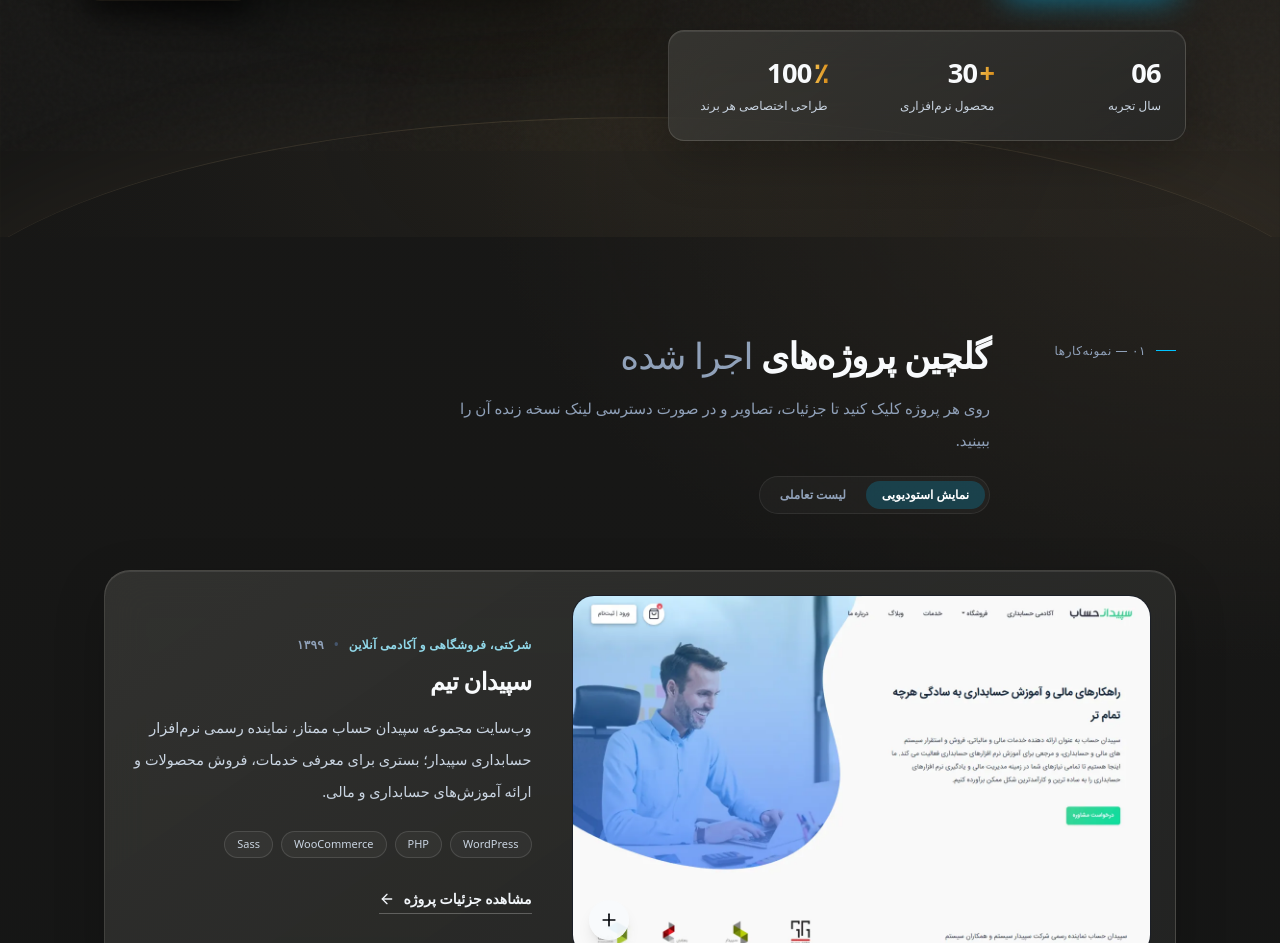
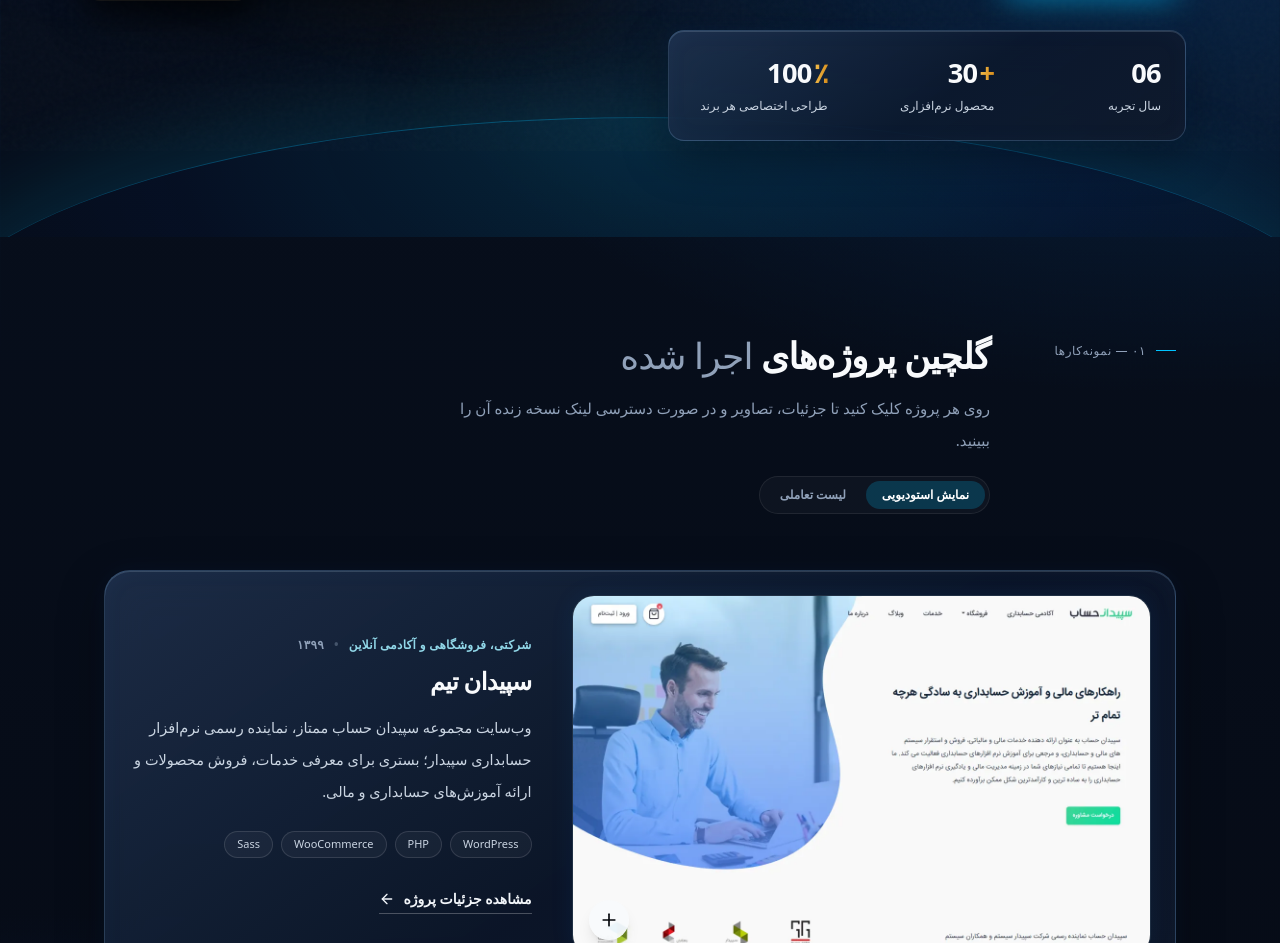
Before and after one commit to KAVIX-dev/kavix-dev.github.io, a React (Vite) app: page / in a window 1280 px wide. Shown: the part 649-1592 px from the top of the page. Built offline with nearby package versions, Linux system fonts and the light colour scheme.

Commit message:
Redesign Background 4

```diff
--- a/src/components/AmbientBackground.jsx
+++ b/src/components/AmbientBackground.jsx
@@ -25,14 +25,14 @@ export default function AmbientBackground() {
           className="animate-aurora-a absolute -top-44 -right-28 h-[520px] w-[680px] rounded-full opacity-20 blur-[120px]"
           style={{
             background:
-              'radial-gradient(circle, rgba(154,128,91,0.46), rgba(133,115,90,0.12) 55%, transparent 72%)',
+              'radial-gradient(circle, rgba(0,100,255,0.65), rgba(0,195,255,0.22) 55%, transparent 72%)',
           }}
         />
         <div
           className="animate-aurora-b absolute top-28 -left-44 h-[460px] w-[560px] rounded-full opacity-15 blur-[120px]"
           style={{
             background:
-              'radial-gradient(circle, rgba(127,120,105,0.32), rgba(107,104,97,0.12) 58%, transparent 75%)',
+              'radial-gradient(circle, rgba(0,195,255,0.38), rgba(25,72,205,0.16) 58%, transparent 75%)',
           }}
         />
         <div
@@ -57,7 +57,7 @@ export default function AmbientBackground() {
           className="h-full w-full rounded-full"
           style={{
             background:
-              'radial-gradient(circle, rgba(246,196,83,0.045), rgba(193,175,147,0.02) 42%, transparent 70%)',
+              'radial-gradient(circle, rgba(0,195,255,0.055), rgba(246,196,83,0.025) 42%, transparent 70%)',
           }}
         />
       </motion.div>
--- a/src/components/Hero.jsx
+++ b/src/components/Hero.jsx
@@ -38,10 +38,10 @@ export default function Hero() {
       {/* Luminous horizon arc at bottom */}
       <div
         aria-hidden="true"
-        className="pointer-events-none absolute -bottom-[350px] left-1/2 z-[1] h-[470px] w-[1450px] -translate-x-1/2 rounded-[50%] border-t border-[#c5ae83]/15 shadow-[0_-24px_90px_rgba(184,155,103,0.06)]"
+        className="pointer-events-none absolute -bottom-[350px] left-1/2 z-[1] h-[470px] w-[1450px] -translate-x-1/2 rounded-[50%] border-t border-[#00c3ff]/30 shadow-[0_-24px_90px_rgba(0,195,255,0.14)]"
         style={{
           background:
-            'radial-gradient(ellipse at 50% 0%, rgba(184,155,103,0.08), rgba(120,109,91,0.025) 46%, transparent 72%)',
+            'radial-gradient(ellipse at 50% 0%, rgba(0,195,255,0.14), rgba(0,68,255,0.04) 46%, transparent 72%)',
         }}
       />
 
--- a/src/components/ProjectsSection.jsx
+++ b/src/components/ProjectsSection.jsx
@@ -90,7 +90,7 @@ export default function ProjectsSection({ onSelectProject }) {
                     {/* Visual Media */}
                     <div
                       onClick={() => onSelectProject(project)}
-                      className={`group relative aspect-[16/10] cursor-pointer overflow-hidden rounded-[22px] border border-white/[0.08] bg-[#080c15] transition-all duration-500 hover:-translate-y-1.5 hover:border-[#00c3ff]/40 hover:shadow-[0_20px_45px_-24px_rgba(0,195,255,0.16)] lg:col-span-7 ${
+                      className={`group relative aspect-[16/10] cursor-pointer overflow-hidden rounded-[22px] border border-[#83bfff]/20 bg-[#080c15] shadow-[0_0_24px_rgba(0,130,255,0.08)] transition-all duration-500 hover:-translate-y-1.5 hover:border-[#00c3ff]/40 hover:shadow-[0_20px_45px_-24px_rgba(0,195,255,0.16)] lg:col-span-7 ${
                         isReversed ? 'lg:order-2' : 'lg:order-1'
                       }`}
                     >
--- a/src/index.css
+++ b/src/index.css
@@ -9,7 +9,7 @@
 
 @theme {
   --font-sans: "Vazirmatn", system-ui, -apple-system, sans-serif;
-  --color-obsidian: #151514;
+  --color-obsidian: #060a14;
   --color-kavix-cyan: #00c3ff;
   --color-kavix-blue: #0044ff;
   --color-kavix-gold: #f6c453;
@@ -19,14 +19,14 @@
 @layer base {
   html {
     font-family: var(--font-sans);
-    background-color: #151514;
+    background-color: #060a14;
     color: #f8fafc;
     scroll-behavior: smooth;
   }
 
   body {
     overflow-x: hidden;
-    background-color: #151514;
+    background-color: #060a14;
   }
 
   /* Sleek dark custom scrollbar for Windows/Chrome/Edge/Firefox */
@@ -116,24 +116,23 @@
   .animate-aurora-a, .animate-aurora-b { animation: none; }
 }
 
-/* Frosted surfaces: subtle contrast, with an opaque fallback. */
+/* Deep, blue-edged glass inspired by luminous studio interfaces. */
 .glass-panel {
-  background: #292a29;
-  background: linear-gradient(145deg, rgba(72, 72, 68, .55), rgba(39, 40, 39, .72));
-  border: 1px solid rgba(235, 227, 211, .15);
-  box-shadow: 0 18px 50px rgba(0, 0, 0, .22), inset 0 1px 0 rgba(255,255,255,.09);
-  backdrop-filter: blur(20px);
-  -webkit-backdrop-filter: blur(20px);
+  background: #101a2c;
+  background: linear-gradient(145deg, rgba(34, 53, 82, .78) 0%, rgba(13, 23, 42, .84) 55%, rgba(16, 25, 42, .88) 100%);
+  border: 1px solid rgba(119, 169, 219, .26);
+  box-shadow: inset 0 1px 0 rgba(213, 237, 255, .16), inset 0 0 24px rgba(74, 151, 228, .035), 0 16px 45px rgba(0, 0, 0, .34), 0 0 22px rgba(21, 99, 191, .09);
+  backdrop-filter: blur(22px) saturate(125%);
+  -webkit-backdrop-filter: blur(22px) saturate(125%);
 }
-
-/* Neutral charcoal canvas: brand blue belongs to the foreground. */
 .site-canvas {
-  background-color: #151514;
+  background-color: #060a14;
   background-image:
-    radial-gradient(ellipse 90% 700px at 100% 14%, rgba(145, 121, 89, .14), transparent 70%),
-    radial-gradient(ellipse 85% 800px at 0% 48%, rgba(112, 105, 95, .10), transparent 70%),
-    radial-gradient(ellipse 80% 650px at 100% 80%, rgba(151, 120, 77, .09), transparent 70%),
-    linear-gradient(180deg, #1a1917, #141515 38%, #1a1917 70%, #141414);
+    radial-gradient(ellipse 90% 650px at 92% 10%, rgba(10, 84, 160, .30), transparent 70%),
+    radial-gradient(ellipse 80% 700px at 2% 35%, rgba(24, 61, 132, .28), transparent 72%),
+    radial-gradient(ellipse 85% 650px at 95% 66%, rgba(0, 119, 165, .15), transparent 74%),
+    radial-gradient(ellipse 80% 620px at 8% 88%, rgba(149, 101, 24, .10), transparent 70%),
+    linear-gradient(180deg, #07101f, #060a14 38%, #08101e 72%, #060a14);
 }
 
 .process-card {
@@ -143,7 +142,7 @@
   .process-card:hover {
     translate: 0 -5px;
     border-color: rgba(246, 196, 83, .75);
-    background: linear-gradient(145deg, rgba(69, 77, 83, .85), rgba(37, 43, 51, .90));
+    background: linear-gradient(145deg, rgba(40, 60, 82, .92), rgba(14, 26, 45, .95));
     box-shadow: 0 0 0 1px rgba(246,196,83,.16), 0 22px 45px rgba(0,0,0,.25), 0 0 25px rgba(246,196,83,.10), inset 0 1px 0 rgba(255,255,255,.1);
   }
 }
```
